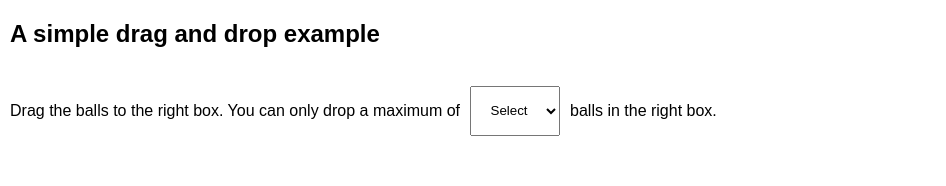
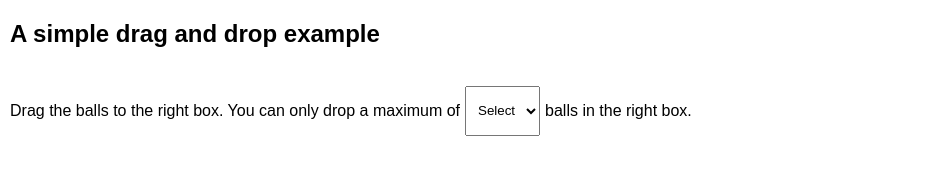
Before and after one commit to DarioAlessioR/drag_and_drop, a plain HTML site: page index.html in a window 1280 px wide. Shown: the top 186 px of the page, without its empty margins (0-946 px from the left). Drawn offline with Linux system fonts and the light colour scheme.

Commit message:
Update index.html
Fix style

```diff
--- a/index.html
+++ b/index.html
@@ -51,7 +51,7 @@
 <br>
 <div style="display: flex;">
   <p>Drag the balls to the right box. You can only drop a maximum of</p>
-  <select id="maxBalls" style="width: 90px; text-align: center; padding: 10px; margin: 0 10px;">
+  <select id="maxBalls" style="width: 75px; text-align: center; padding: 1px; margin: 0 5px;">
     <option value="0" selected>Select</option>
     <option value="1">1</option>
     <option value="2">2</option>
```
